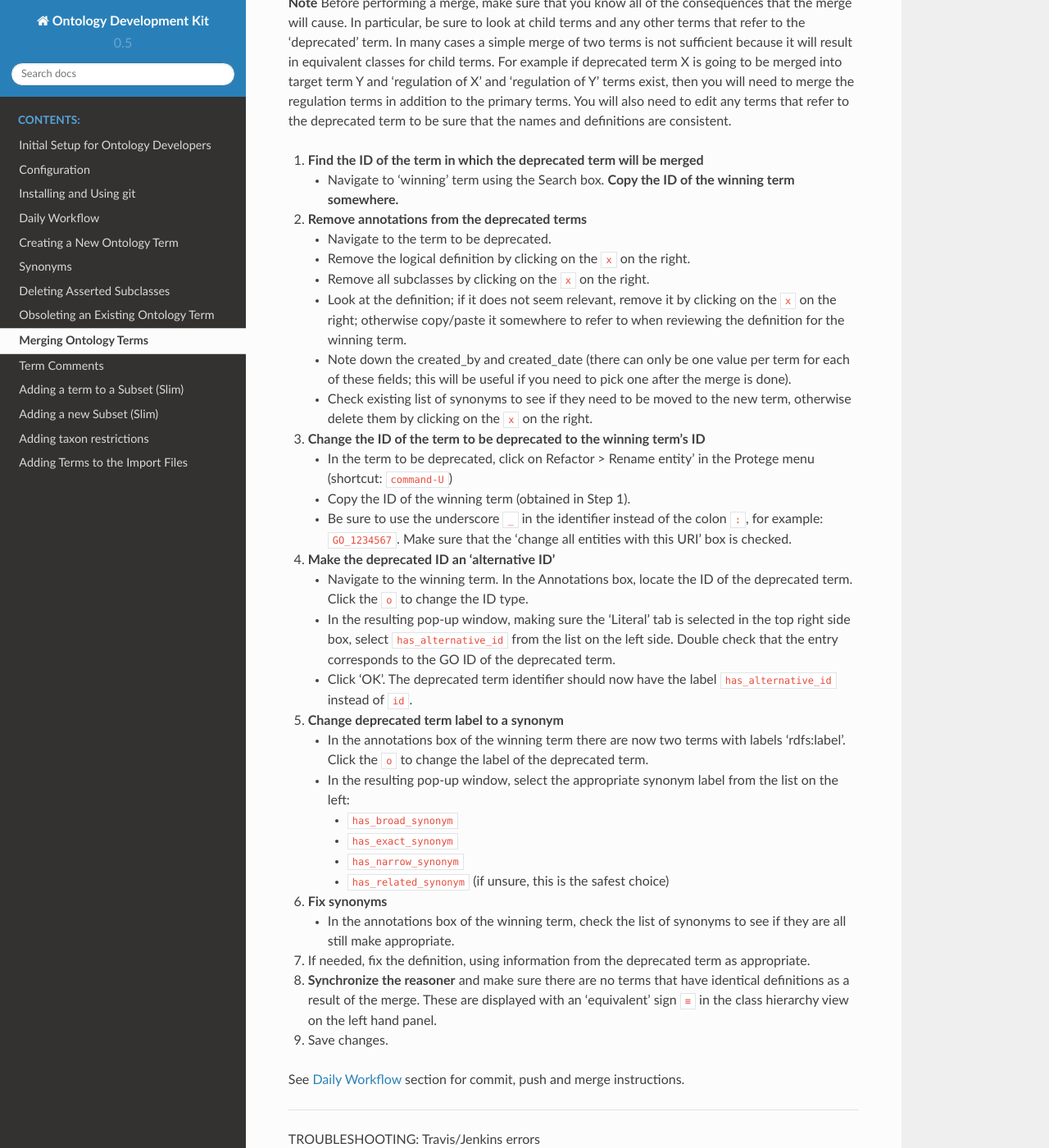
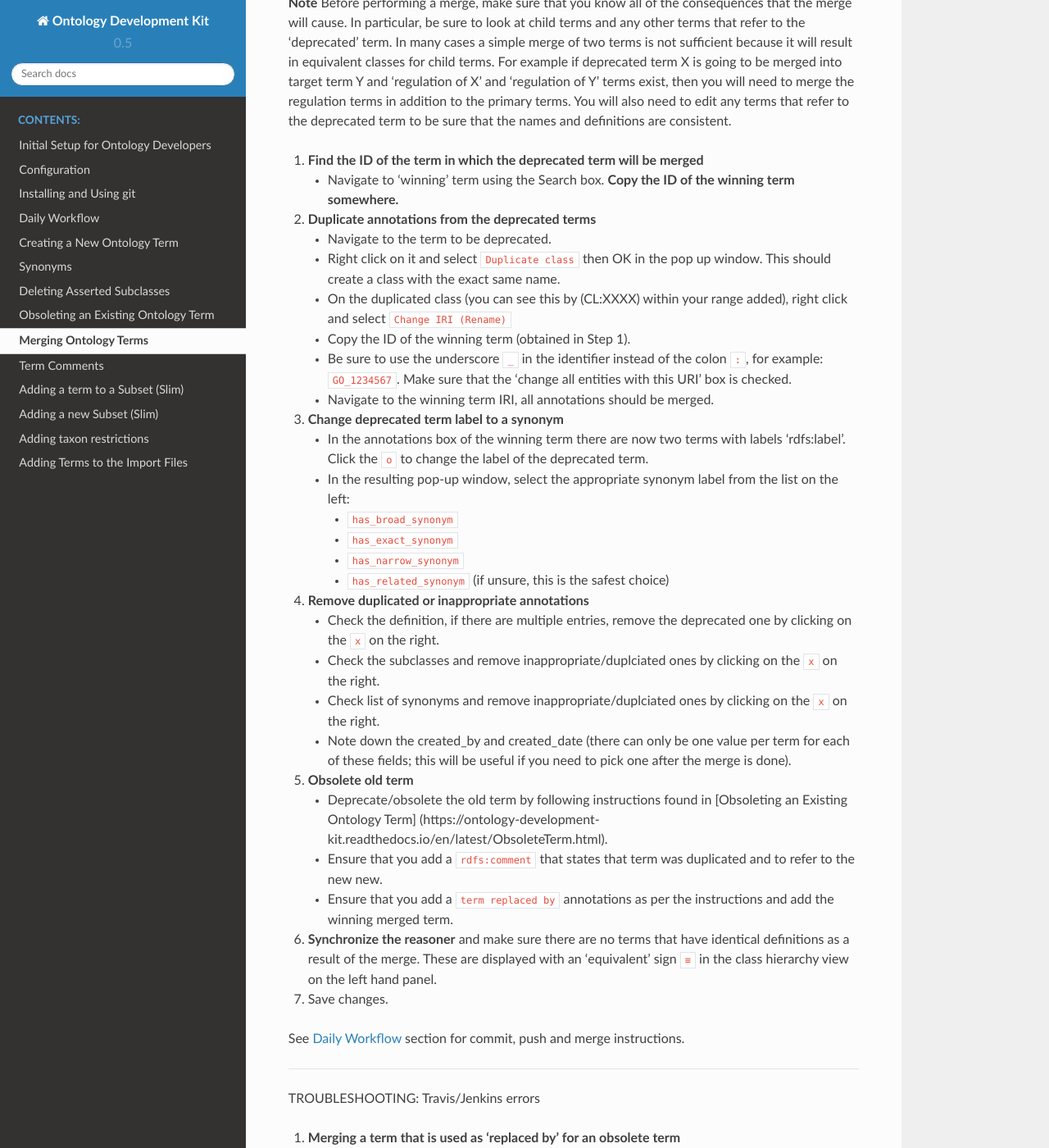
Before and after one commit to INCATools/ontology-development-kit, a Sphinx documentation site: the page built from docs/MergeTerms.md, in a window 1280 px wide and 1400 px high, scrolled down 264 px. Shown: the whole window at 82% size. Built offline with Sphinx 7.4.7 and the Read the Docs theme 2.0.0, drawn with Linux system fonts in a browser that asks for light colours; pages that are not in the unit, such as notebooks, are missing from menus.

Commit message:
Update MergeTerms.md
Changed merge documentation to deprecate term
@dosumis @matentzn happy for you guys to change anything

````diff
--- a/docs/MergeTerms.md
+++ b/docs/MergeTerms.md
@@ -9,25 +9,15 @@
 1.	**Find the ID of the term in which the deprecated term will be merged**
     - Navigate to 'winning' term using the Search box. **Copy the ID of the winning term somewhere.**
 
- 2. **Remove annotations from the deprecated terms**
+ 2. **Duplicate annotations from the deprecated terms**
     - Navigate to the term to be deprecated.
-    - Remove the logical definition by clicking on the ```x``` on the right.
-    - Remove all subclasses by clicking on the ```x``` on the right.
-    - Look at the definition; if it does not seem relevant, remove it by clicking on the ```x``` on the right; otherwise copy/paste it somewhere to refer to when reviewing the definition for the winning term.
-    - Note down the created_by and created_date (there can only be one value per term for each of these fields; this will be useful if you need to pick one after the merge is done).
-    - Check existing list of synonyms to see if they need to be moved to the new term, otherwise delete them by clicking on the ```x``` on the right.
-
-3.  **Change the ID of the term to be deprecated to the winning term's ID**
-    - In the term to be deprecated, click on Refactor > Rename entity’ in the Protege menu (shortcut: ```command-U```)
+    - Right click on it and select ```Duplicate class``` then OK in the pop up window. This should create a class with the exact same name.
+    - On the duplicated class (you can see this by (CL:XXXX) within your range added), right click and select ```Change IRI (Rename)```
     - Copy the ID of the winning term (obtained in Step 1).
     - Be sure to use the underscore ```_``` in the identifier instead of the colon ```:```, for example: ```GO_1234567```. Make sure that the 'change all entities with this URI' box is checked.
+    - Navigate to the winning term IRI, all annotations should be merged.
 
- 4. **Make the deprecated ID an 'alternative ID'**
-    - Navigate to the winning term. In the Annotations box, locate the ID of the deprecated term. Click the ```o``` to change the ID type.
-    - In the resulting pop-up window, making sure the 'Literal' tab is selected in the top right side box, select ```has_alternative_id``` from the list on the left side. Double check that the entry corresponds to the GO ID of the deprecated term.
-    - Click 'OK'. The deprecated term identifier should now have the label ```has_alternative_id``` instead of ```id```.
-
-5. **Change deprecated term label to a synonym**
+3. **Change deprecated term label to a synonym**
     - In the annotations box of the winning term there are now two terms with labels 'rdfs:label'. Click the ```o``` to change the label of the  deprecated term.
     - In the resulting pop-up window, select the appropriate synonym label from the list on the left:
       1.	```has_broad_synonym```
@@ -35,14 +25,20 @@
       3.	```has_narrow_synonym```
       4.	```has_related_synonym``` (if unsure, this is the safest choice)
 
-6. **Fix synonyms**
-    - In the annotations box of the winning term, check the list of synonyms to see if they are all still make appropriate.
+4.  **Remove duplicated or inappropriate annotations**
+    - Check the definition, if there are multiple entries, remove the deprecated one by clicking on the ```x``` on the right.
+    - Check the subclasses and remove inappropriate/duplciated ones by clicking on the ```x``` on the right.
+    - Check list of synonyms and remove inappropriate/duplciated ones by clicking on the ```x``` on the right.
+    - Note down the created_by and created_date (there can only be one value per term for each of these fields; this will be useful if you need to pick one after the merge is done).
 
-7. If needed, fix the definition, using information from the deprecated term as appropriate.
+5. **Obsolete old term**
+    - Deprecate/obsolete the old term by following instructions found in [Obsoleting an Existing Ontology Term] (https://ontology-development-kit.readthedocs.io/en/latest/ObsoleteTerm.html).
+    - Ensure that you add a ```rdfs:comment``` that states that term was duplicated and to refer to the new new.
+    - Ensure that you add a ```term replaced by``` annotations as per the instructions and add the winning merged term.
 
-7. **Synchronize the reasoner** and make sure there are no terms that have identical definitions as a result of the merge. These are displayed with an 'equivalent' sign `≡` in the class hierarchy view on the left hand panel.
+6. **Synchronize the reasoner** and make sure there are no terms that have identical definitions as a result of the merge. These are displayed with an 'equivalent' sign `≡` in the class hierarchy view on the left hand panel.
 
-8. Save changes.
+7. Save changes.
 
 See [Daily Workflow](http://ontology-development-kit.readthedocs.io/en/latest/index.html#daily-workflow) section for commit, push and merge instructions.
 
````
